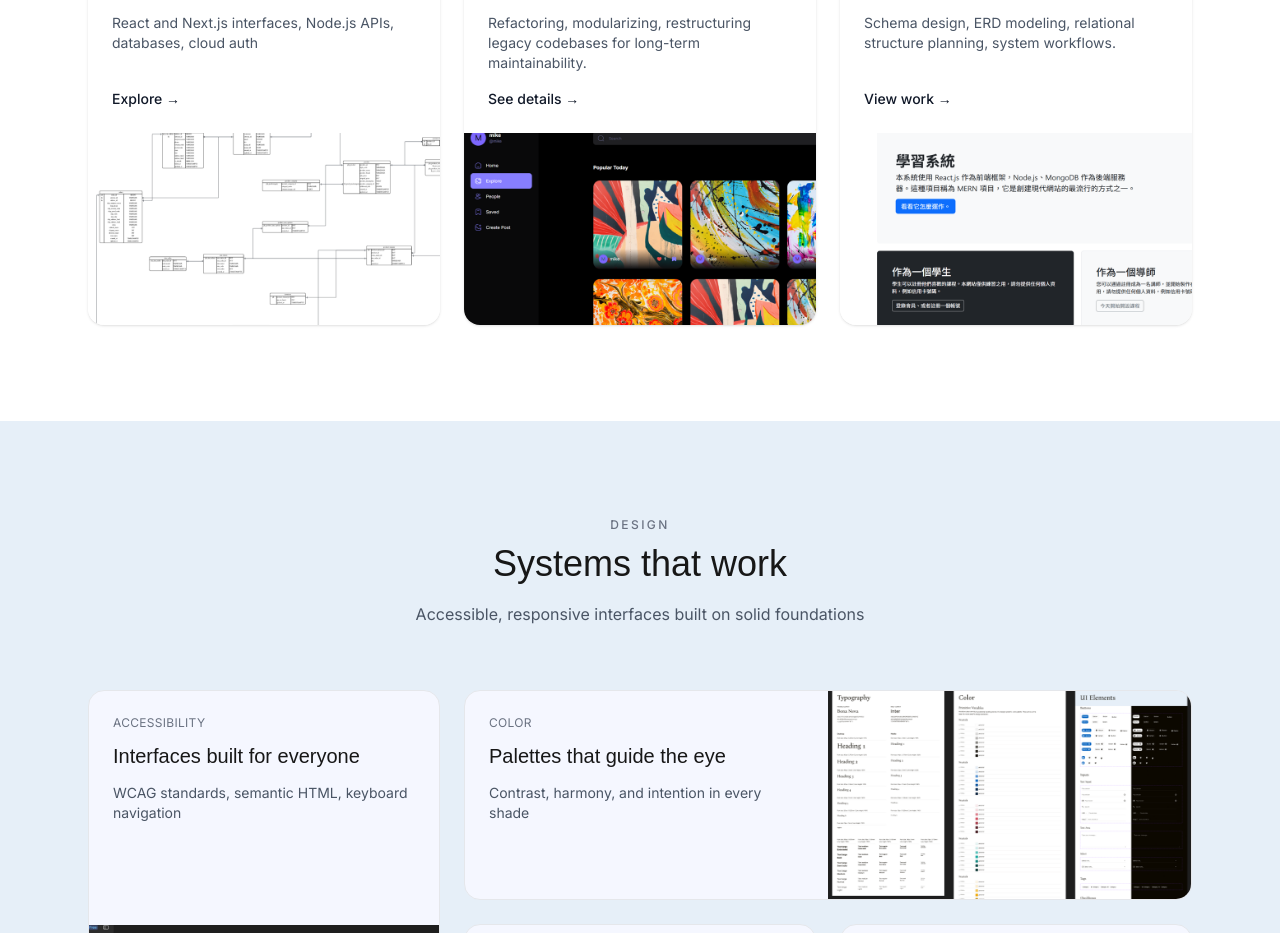
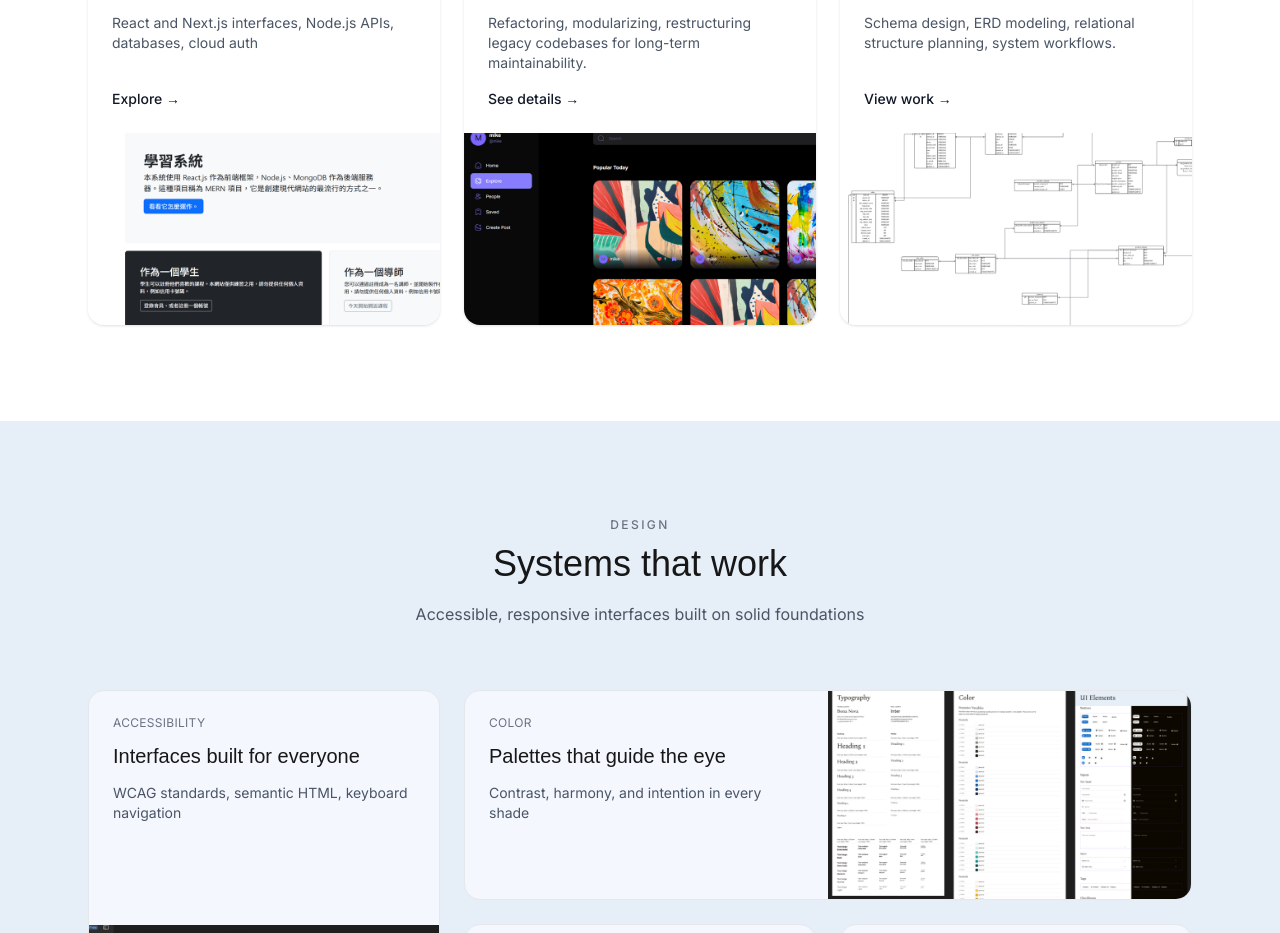
Before and after one commit to CatherineHsuDev/portfolio-nextjs-, a Next.js app: page / in a window 1280 px wide. Shown: the part 963-1896 px from the top of the page. Built offline with nearby package versions, Linux system fonts and the light colour scheme; a web font is replaced by a local one.

Commit message:
update new image

```diff
--- a/components/Hero.tsx
+++ b/components/Hero.tsx
@@ -20,6 +20,7 @@ const PROJECT_IMAGES = [
   "course.png",
   "ecommerce.png",
   "pdftool.png",
+  "crop-img.png",
   "snapgram-2.png",
   "snapgram-3.png",
   "snapgram.png",
--- a/i18n/service.ts
+++ b/i18n/service.ts
@@ -27,7 +27,7 @@ export const serviceTranslations: Dict<{
         title: "Modern web applications end-to-end",
         desc: "React and Next.js interfaces, Node.js APIs, databases, cloud auth",
         link: "/portfolio/project", // ⭐ project 列表
-        imageSrc: "/project/database.png",
+        imageSrc: "/project/course.png",
         linkLabel: "Explore →",
       },
       {
@@ -43,7 +43,7 @@ export const serviceTranslations: Dict<{
         title: "Database and architecture foundations",
         desc: "Schema design, ERD modeling, relational structure planning, system workflows.",
         link: "/portfolio/project/ecommerce-story", // ⭐ Ecommerce
-        imageSrc: "/project/course.png",
+        imageSrc: "/project/database.png",
         linkLabel: "View work →",
       },
     ],
@@ -60,8 +60,7 @@ export const serviceTranslations: Dict<{
         title: "現代化全端 Web 應用程式",
         desc: "React、Next.js 介面、Node.js API、資料庫、雲端認證",
         link: "/portfolio/project", // ⭐ 和英文一樣
-        imageSrc: "/project/database.png",
-
+        imageSrc: "/project/course.png",
         linkLabel: "查看 →",
       },
       {
@@ -70,7 +69,6 @@ export const serviceTranslations: Dict<{
         desc: "重構、模組化、改善可維護性，讓系統更可延伸與穩定。",
         link: "/portfolio/project/snapgram-story",
         imageSrc: "/project/snapgram-3.png",
-
         linkLabel: "了解更多 →",
       },
       {
@@ -78,7 +76,7 @@ export const serviceTranslations: Dict<{
         title: "資料庫與架構規劃基礎",
         desc: "Schema 設計、ERD 建模、關聯規劃、系統流程思考。",
         link: "/portfolio/project/ecommerce-story",
-        imageSrc: "/project/course.png",
+        imageSrc: "/project/database.png",
         linkLabel: "查看作品 →",
       },
     ],
```
Also changed, not shown: public/project/crop-img.png, 1 other file (tests, documents, lock files or other folders).
